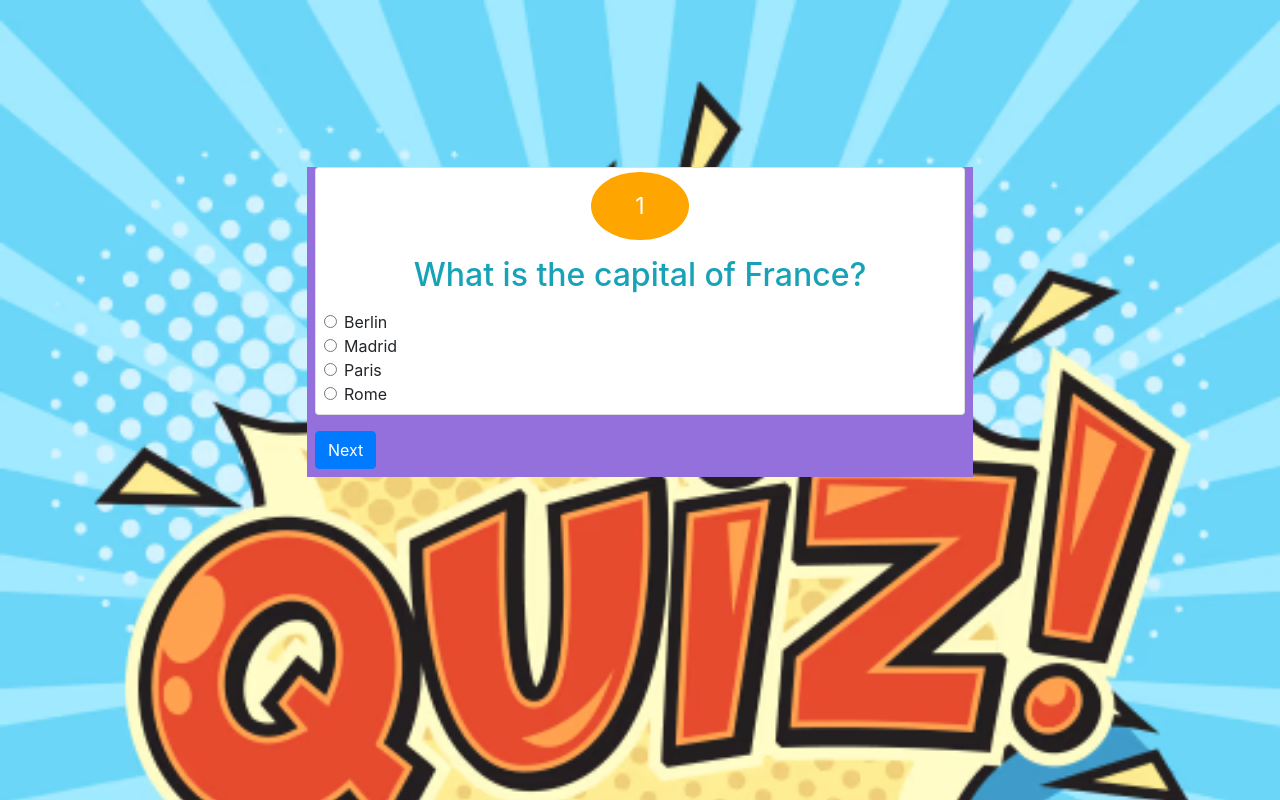
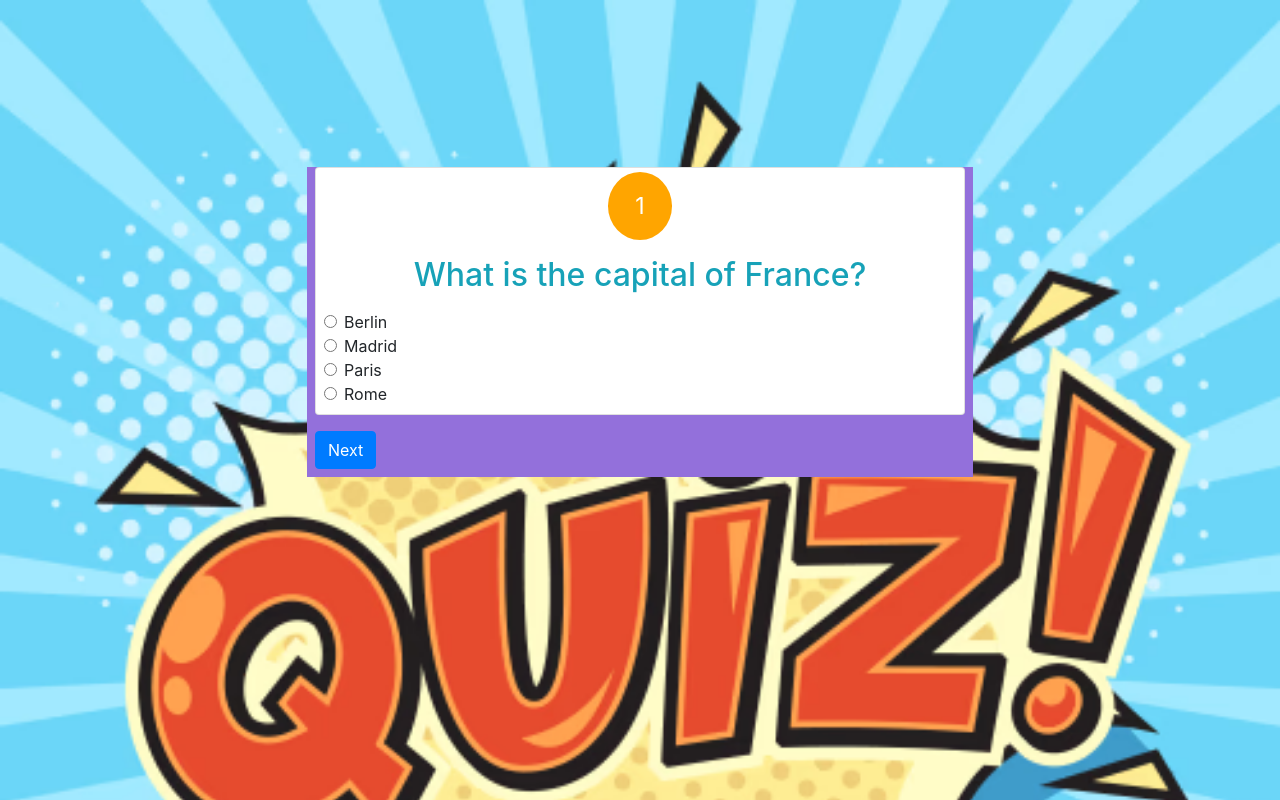
Before and after one commit to tronganhnguyenthanh/quiz, a React (Create React App) app: page / in a window 1280 px wide. Built offline with nearby package versions, Linux system fonts and the light colour scheme.

Commit message:
[UPDATE][FE] fix numberof question

```diff
--- a/src/css/style.css
+++ b/src/css/style.css
@@ -8,7 +8,7 @@ body{
  background-size:cover;
 }
 .text-heading{
-  width:15%;
+  width:10%;
   height:auto;
   margin:10px;
   text-align:center;
```
